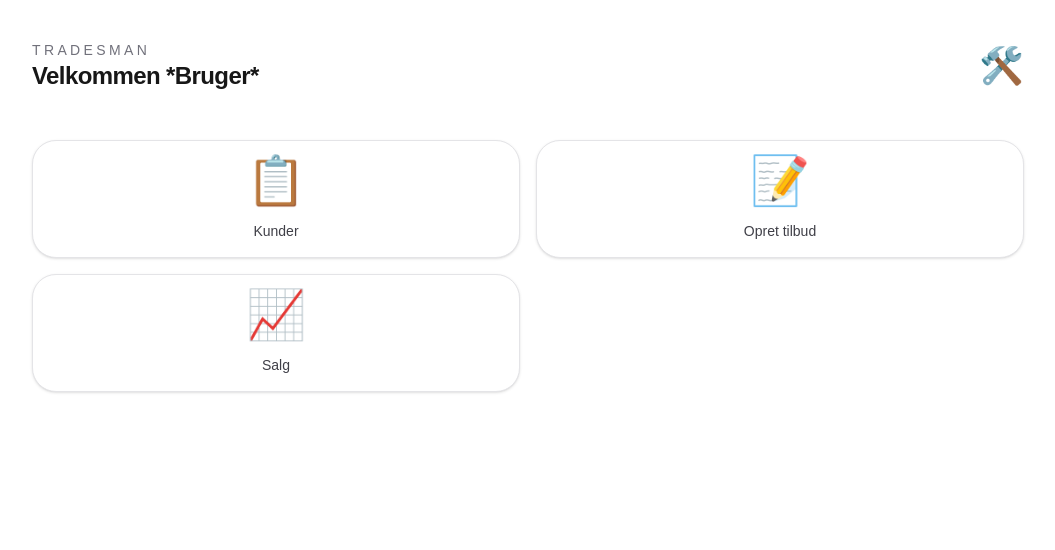
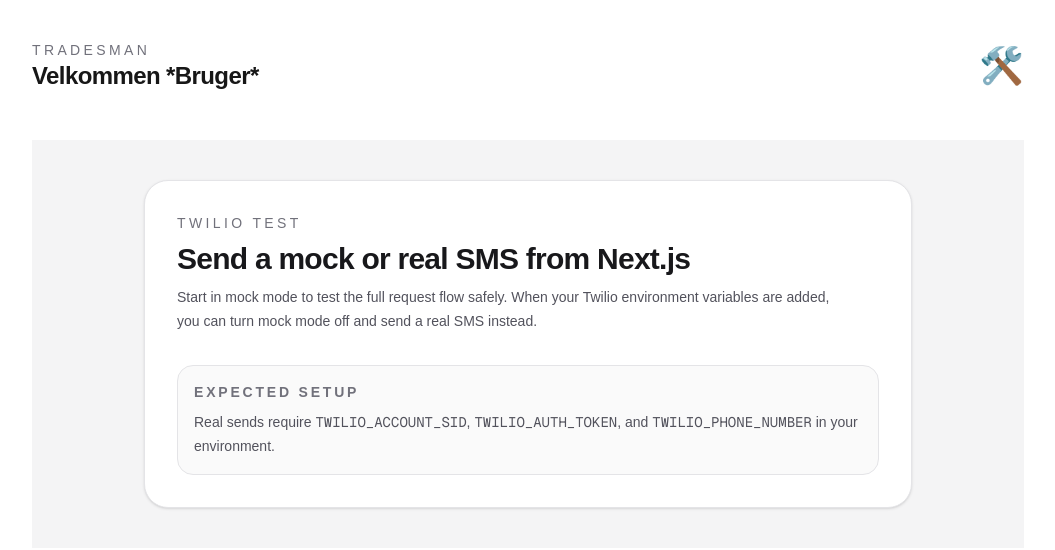
Before and after one commit to Nikolajkng/tradesman, a Next.js app in the folder app/: page / in a window 1280 px wide. Shown: the top 550 px of the page, without its empty margins (112-1167 px from the left). Built offline with nearby package versions, Linux system fonts and the light colour scheme.

Commit message:
background in check

```diff
--- a/app/src/app/page.tsx
+++ b/app/src/app/page.tsx
@@ -10,20 +10,59 @@
 ];
 
 
+import React from 'react'
 
 export default function Home() {
   return (
-    <main className="w-full">
-      <div className="grid grid-cols-1 gap-4 sm:grid-cols-2">
-        {dashboardTiles.map((tile) => (
-          <DashboardTile
-            key={tile.id}
-            label={tile.label}
-            href={tile.href}
-            icon={tile.icon}
-          />
-        ))}
-      </div>
-    </main>
+    <div className="flex flex-1 items-center justify-center bg-zinc-100 px-4 py-10 text-zinc-900">
+      <main className="w-full max-w-3xl rounded-3xl border border-zinc-200 bg-white p-6 shadow-sm sm:p-8">
+        <div className="space-y-2">
+          <p className="text-sm font-medium uppercase tracking-[0.24em] text-zinc-500">
+            Twilio Test
+          </p>
+          <h1 className="text-3xl font-semibold tracking-tight">
+            Send a mock or real SMS from Next.js
+          </h1>
+          <p className="max-w-2xl text-sm leading-6 text-zinc-600">
+            Start in mock mode to test the full request flow safely. When your
+            Twilio environment variables are added, you can turn mock mode off
+            and send a real SMS instead.
+          </p>
+        </div>
+
+
+
+        <section className="mt-8 rounded-2xl border border-zinc-200 bg-zinc-50 p-4">
+          <h2 className="text-sm font-semibold uppercase tracking-[0.2em] text-zinc-500">
+            Expected setup
+          </h2>
+          <p className="mt-2 text-sm leading-6 text-zinc-600">
+            Real sends require <code>TWILIO_ACCOUNT_SID</code>,{" "}
+            <code>TWILIO_AUTH_TOKEN</code>, and{" "}
+            <code>TWILIO_PHONE_NUMBER</code> in your environment.
+          </p>
+        </section>
+
+
+      </main>
+    </div>
   );
 }
+
+
+// export default function Home() {
+//   return (
+//     <main className="w-full">
+//       <div className="grid grid-cols-1 gap-4 sm:grid-cols-2">
+//         {dashboardTiles.map((tile) => (
+//           <DashboardTile
+//             key={tile.id}
+//             label={tile.label}
+//             href={tile.href}
+//             icon={tile.icon}
+//           />
+//         ))}
+//       </div>
+//     </main>
+//   );
+// }
```
